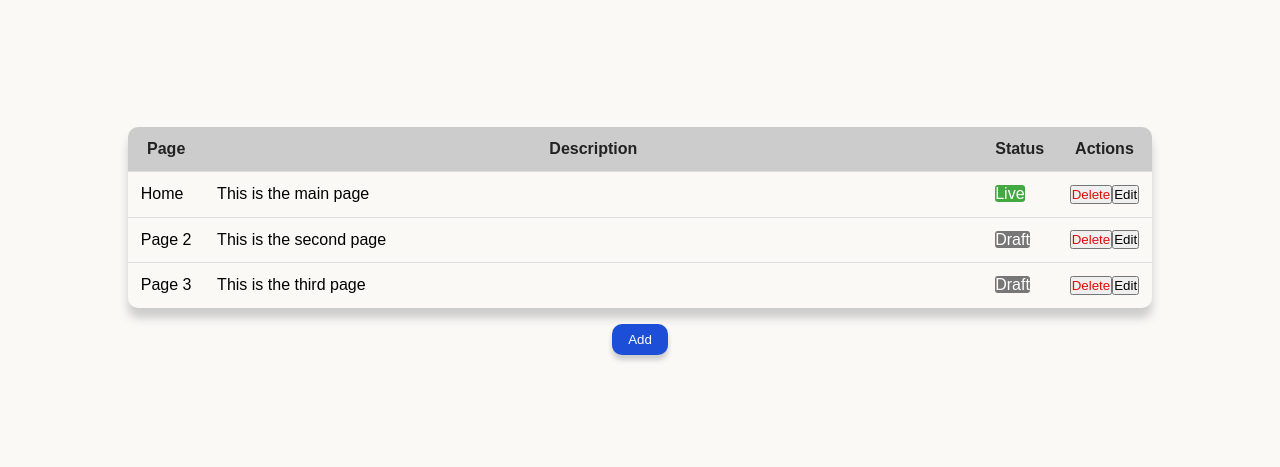
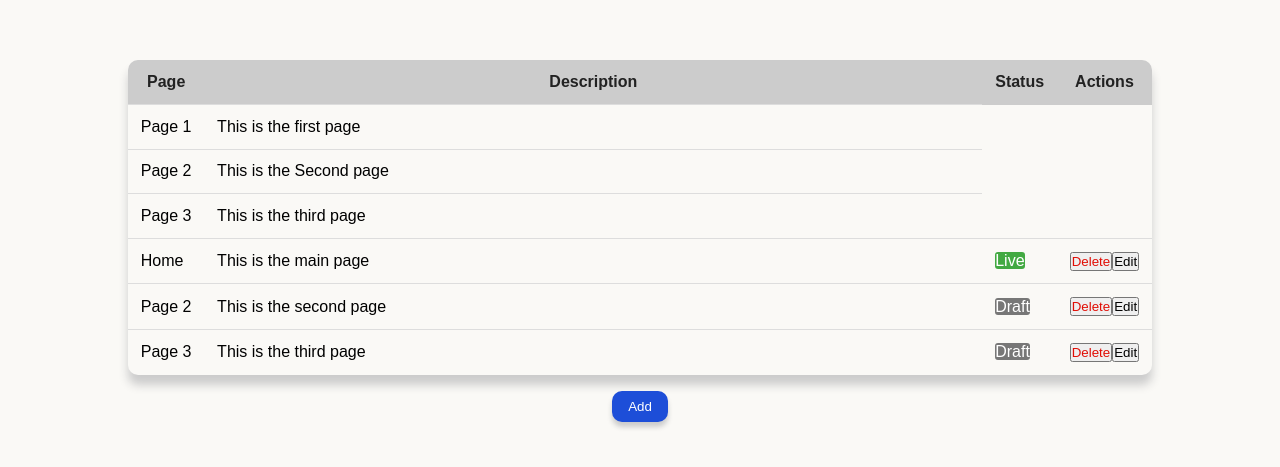
Before and after one commit to Ayodhya-98/React_crud, a React (Create React App) app: page / in a window 1280 px wide. Shown: the part 159-626 px from the top of the page. Built offline with nearby package versions, Linux system fonts and the light colour scheme.

Commit message:
edit  react project

```diff
--- a/src/App.jsx
+++ b/src/App.jsx
@@ -19,7 +19,7 @@ const rows=[
 
   return (
     <div className="App">
-      <Table/>
+      <Table rows={rows}/>
       <button className='btn' onClick={()=>setModalOpen(true)}>
         Add
         </button>
--- a/src/components/Table.jsx
+++ b/src/components/Table.jsx
@@ -4,7 +4,7 @@ import React from "react";
 
 import "./Table.css";
 
-export const Table=()=>{
+export const Table=({rows})=>{
     return<dev className="table-wrapper">
         <table className="table">
             <thead>
@@ -16,6 +16,14 @@ export const Table=()=>{
                 </tr>
             </thead>
             <tbody>
+                {
+                    rows.map((row,idx) =>{
+                        return<tr key={idx}>
+                            <td>{row.page}</td>
+                            <td className="expand">{row.description}</td>
+                        </tr>
+                    })
+                }
                 <tr>
                     <td>Home</td>
                     <td>This is the main page</td>
```
